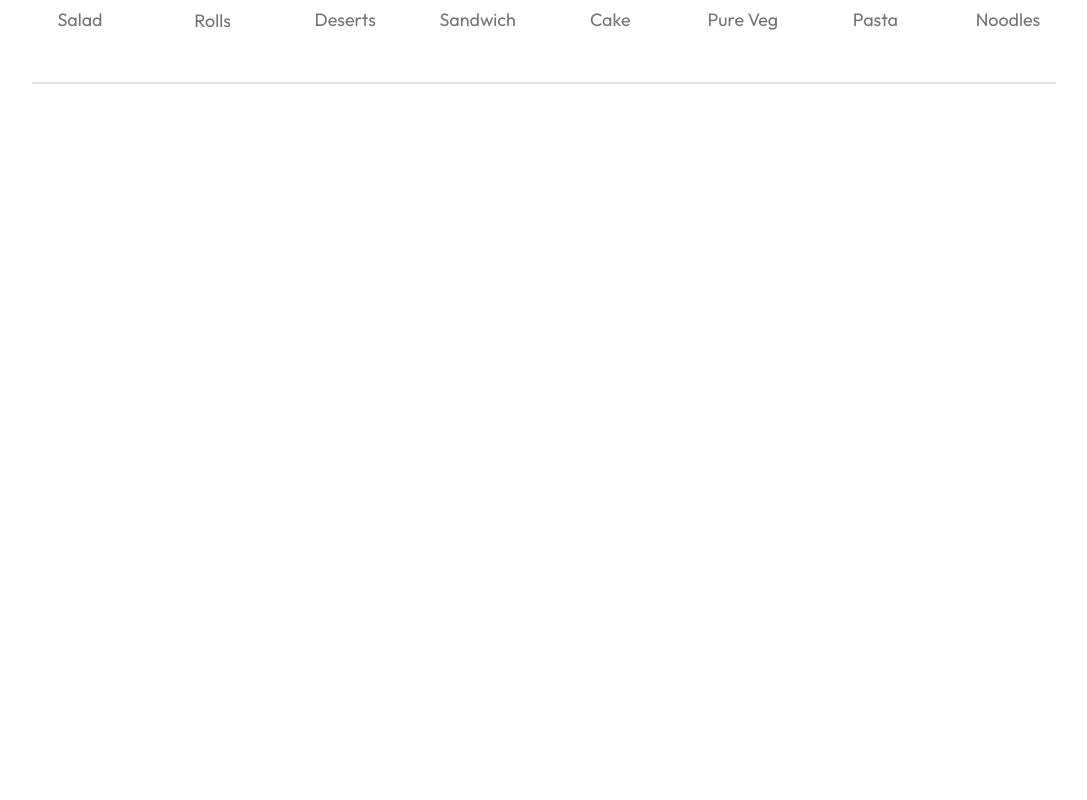
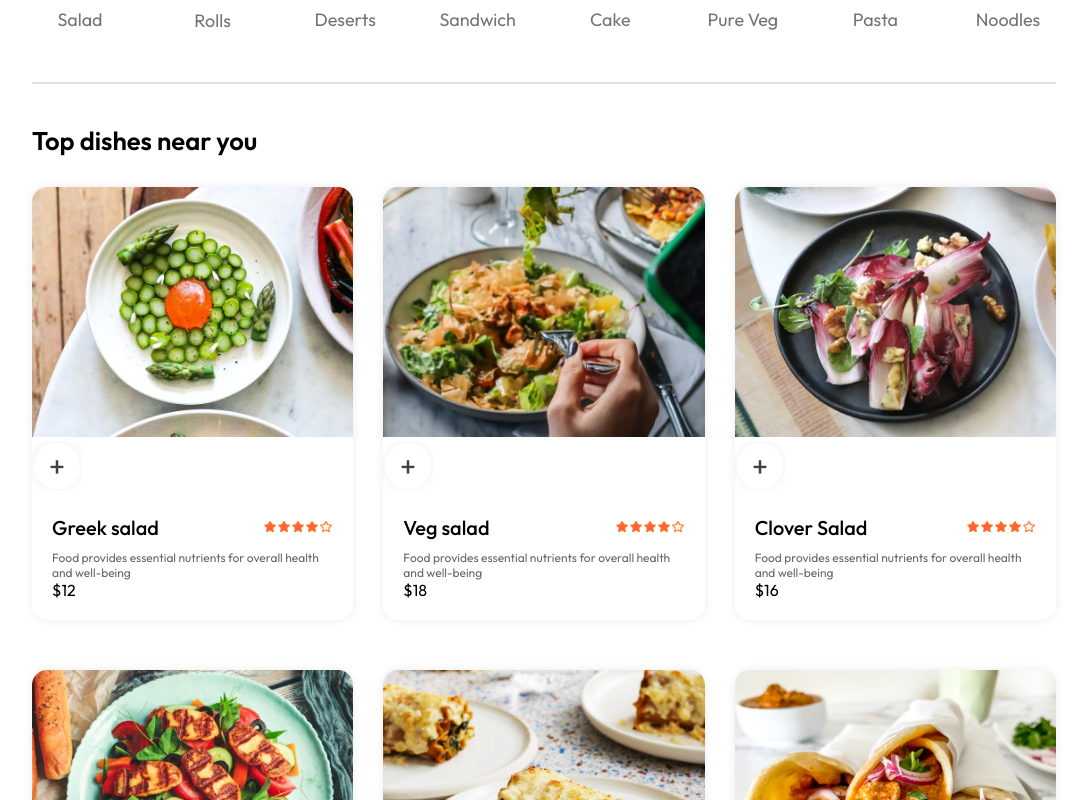
Before and after one commit to EssirKhadija/food-Del-app, a React (Vite) app in the folder frontend/: page / in a window 1280 px wide. Shown: the part 820-1620 px from the top of the page, without its empty margins (96-1183 px from the left). Before the commit the page ends 914 px from the top, so only its background shows below. Built offline with nearby package versions, Linux system fonts and the light colour scheme.

Commit message:
Create food list component

```diff
--- /dev/null
+++ b/frontend/src/components/FoodDisplay/FoodDisplay.css
@@ -0,0 +1,14 @@
+.food-display{
+    margin-top: 30px;
+}
+.food-display h2{
+    font-size: max(2vw,24px);
+    font-weight: 600;
+}
+.food-display-list{
+    display: grid;
+    grid-template-columns: repeat(auto-fill,minmax(240px,1fr));
+    margin-top: 30px;
+    gap: 30px;
+    row-gap: 50px;
+}
--- /dev/null
+++ b/frontend/src/components/FoodDisplay/FoodDisplay.jsx
@@ -0,0 +1,24 @@
+import React, { useContext } from 'react'
+import './FoodDisplay.css'
+import { StoreContext } from '../../context/StoreContext'
+import FoodItem from '../FoodItem/FoodItem'
+
+
+const FoodDisplay = ({category}) => {
+
+
+    const {food_list} = useContext(StoreContext)
+  return (
+    <div className='food-display' id='food-display'>
+        <h2>Top dishes near you</h2>
+        <div className="food-display-list">
+            {food_list.map((item,index)=>{
+                return <FoodItem key={index} id={item._id} name={item.name} description={item.description} price={item.price} image={item.image} />
+            })}
+        </div>
+
+    </div>
+  )
+}
+
+export default FoodDisplay
--- /dev/null
+++ b/frontend/src/components/FoodItem/FoodItem.css
@@ -0,0 +1,38 @@
+.food-item{
+    width: 100%;
+    margin: auto;
+    border-radius: 15px;
+    box-shadow: 0px 0px 10px #00000015;
+    transition: 0.3s;
+    animation: fadeIn 1s;
+}
+.food-item-image{
+    width: 100%;
+    border-radius: 15px 15px 0px 0px;
+}
+.food-item-info{
+    padding: 20px;
+}
+.food-item-name-rating{
+    display: flex;
+    justify-content: space-between;
+    align-items: center;
+    margin-bottom: 10px;
+}
+.food-item-name-rating p{
+    font-size: 20px;
+    font-weight: 500;
+}
+.food-item-name-rating img{
+    width: 70px;
+}
+.food-item-desc{
+    color: #676767;
+    font-size: 12px;
+}
+food-item-price{
+    color: tomato;
+    font-size: 22px;
+    font-weight: 500;
+    margin: 10px 0px;
+}
--- /dev/null
+++ b/frontend/src/components/FoodItem/FoodItem.jsx
@@ -0,0 +1,36 @@
+import React, { useState } from 'react'
+import './FoodItem.css'
+import { assets } from '../../assets/assets'
+
+
+const FoodItem = ({id,name,price,description,image}) => {
+
+    const[itemCount,setItemCount]=useState(0)
+
+  return (
+    <div className='food-item'>
+        <div className="food-item-img-container">
+            <img className='food-item-image' src={image} alt="" />
+            {!itemCount
+                ? <img className='add' onClick={()=>setItemCount(prev=>prev+1)} src={assets.add_icon_white} alt=''/>
+                :<div className='food-item-counter'>
+                   <img onClick={()=>setItemCount(prev=>prev-1)} src={assets.remove_icon_red} alt="" />
+                   <p>{itemCount}</p>
+                   <img onClick={()=>setItemCount(prev=>prev+1)}  src={assets.add_icon_green} alt="" />
+                  </div>
+
+            }
+        </div>
+        <div className="food-item-info">
+            <div className="food-item-name-rating">
+                <p>{name}</p>
+                <img src={assets.rating_starts} alt="" />
+            </div>
+            <p className="food-item-desc">{description}</p>
+            <p className="food-item-price">${price}</p>
+        </div>
+    </div>
+  )
+}
+
+export default FoodItem
--- /dev/null
+++ b/frontend/src/context/StoreContext.jsx
@@ -0,0 +1,21 @@
+import { createContext } from "react";
+import { food_list } from "../assets/assets";
+
+export const StoreContext = createContext(null)
+
+const StoreContextProvider = (props) =>{
+
+
+
+
+    const contextValue ={
+        food_list
+    }
+    return (
+        <StoreContext.Provider value={contextValue}>
+            {props.children}
+        </StoreContext.Provider>
+    )
+}
+
+export default StoreContextProvider;
--- a/frontend/src/main.jsx
+++ b/frontend/src/main.jsx
@@ -4,12 +4,14 @@
 import './index.css'
 import App from './App.jsx'
 import { BrowserRouter } from 'react-router-dom'
-
+import StoreContextProvider from './context/StoreContext.jsx'
 
 createRoot(document.getElementById('root')).render(
   <BrowserRouter>
+    <StoreContextProvider>
+      <App />
+    </StoreContextProvider>
 
-   <App />
   </BrowserRouter>
 
 
--- a/frontend/src/pages/Home/Home.jsx
+++ b/frontend/src/pages/Home/Home.jsx
@@ -2,6 +2,7 @@
 import './Home.css'
 import Header from '../../components/Header/Header'
 import ExploreMenu from '../../components/ExploreMenu/ExploreMenu'
+import FoodDisplay from '../../components/FoodDisplay/FoodDisplay'
 const home = () => {
 
     const [category,setCategory] = useState("All");
@@ -12,6 +13,7 @@
     <div>
       <Header/>
       <ExploreMenu category={category} setCategory={setCategory}/>
+      <FoodDisplay category={category}/>
     </div>
   )
 }
```
Also changed, not shown: frontend/src/context/StoreContext.css (added).
